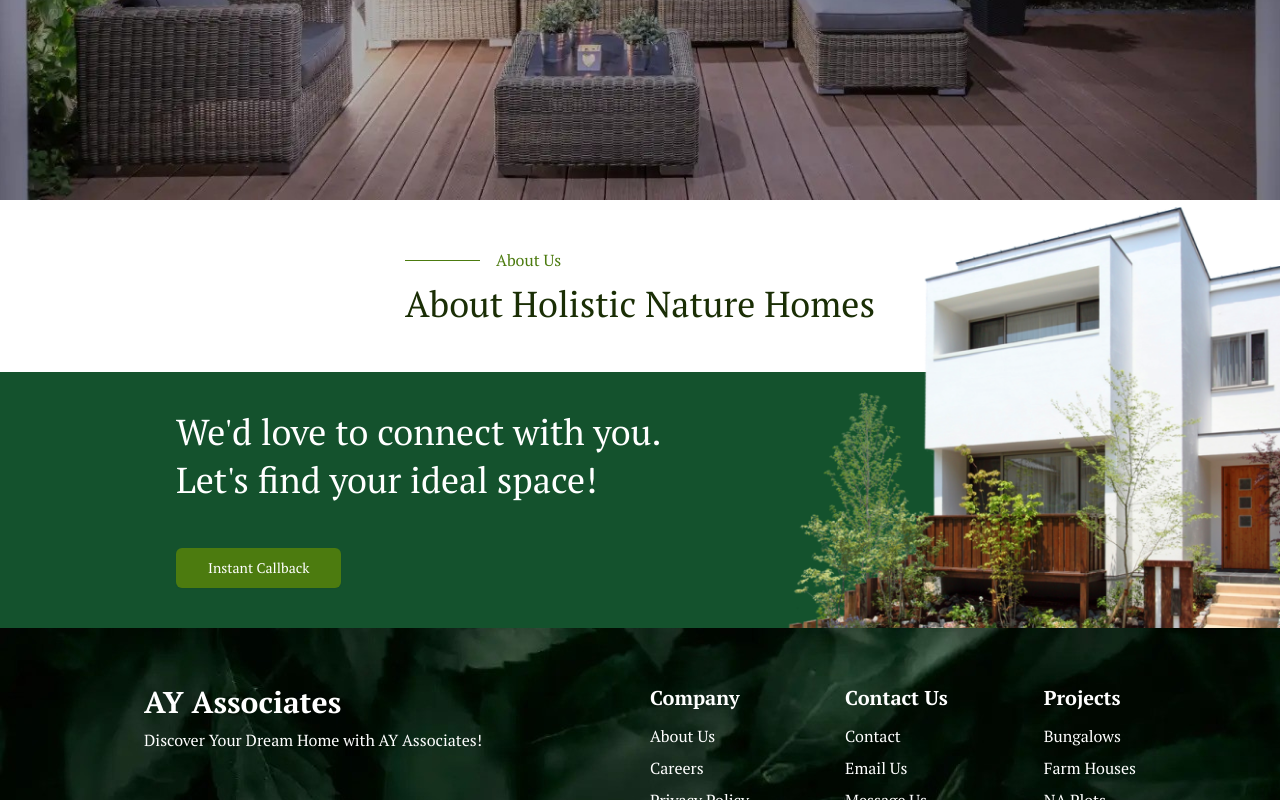
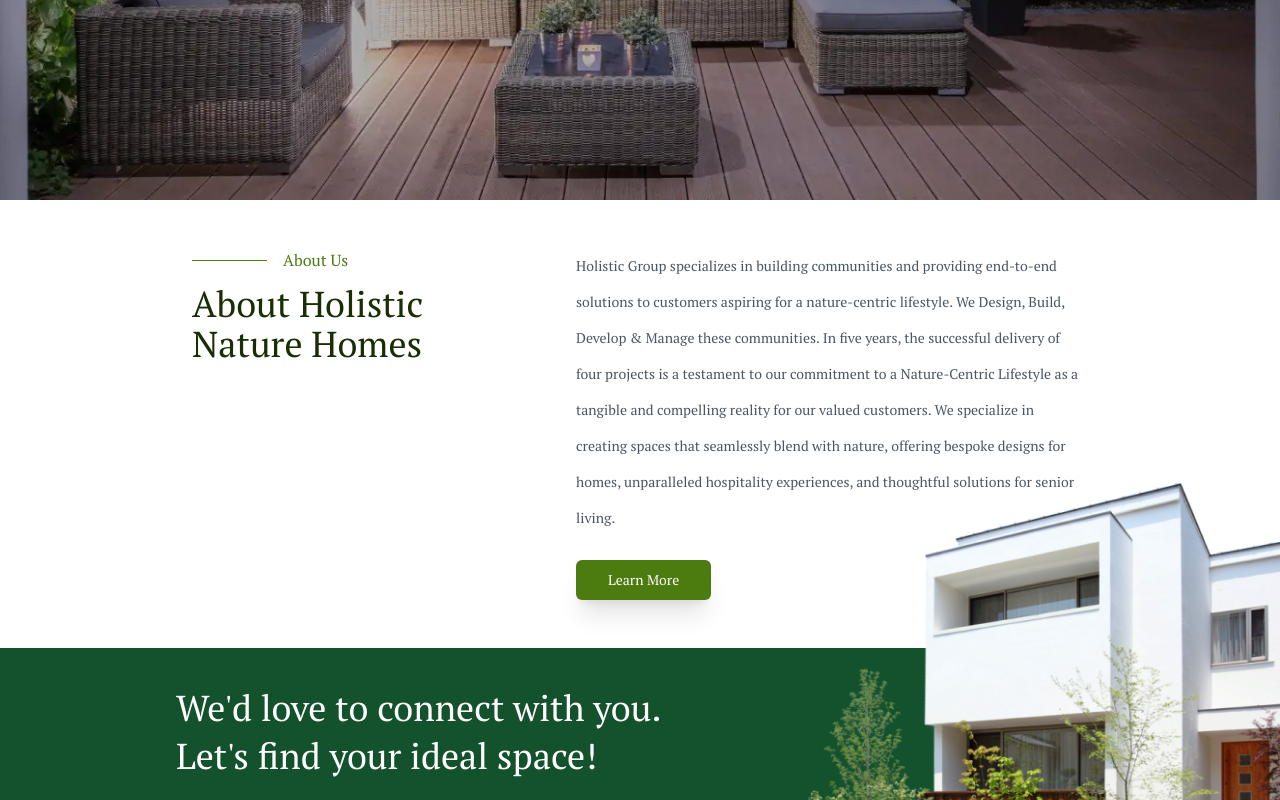
Before and after one commit to dev-kingz/ayassociates, a Next.js app: page / in a window 1280 px wide. Shown: the part 520-1320 px from the top of the page. Built offline with nearby package versions, Linux system fonts and the light colour scheme.

Commit message:
Add About Us section to Home page with content and button

```diff
--- a/src/app/page.tsx
+++ b/src/app/page.tsx
@@ -37,6 +37,22 @@ export default function Home() {
       </section>
       <section className="About px-8 sm:px-48 py-12 flex flex-col sm:flex-row items-start justify-between bg-white gap-5 sm:gap-36 ">
         <SectionHeader title="About Us" subTitle="About Holistic Nature Homes" titleColor="text-secondary" subTitleColor="text-lime-950"/>
+        <div className="flex flex-col gap-6 max-w-lg">
+          <p className="text-left text-gray-600 text-sm sm:text-md font-normal font-secondary leading-9">
+            Holistic Group specializes in building communities and providing end-to-end solutions to customers aspiring for a nature-centric lifestyle. We Design, Build, Develop & Manage these communities.
+            In five years, the successful delivery of four projects is a testament to our commitment to a Nature-Centric Lifestyle as a tangible and compelling reality for our valued customers.
+            We specialize in creating spaces that seamlessly blend with nature, offering bespoke designs for homes, unparalleled hospitality experiences, and thoughtful solutions for senior living.
+          </p>
+          <Link href="/">
+            <Button
+              variant="secondary"
+              size="lg"
+              className="shadow-xl bg-secondary text-white"
+            >
+              Learn More
+            </Button>
+          </Link>
+        </div>
       </section>
     </div>
   );
```
